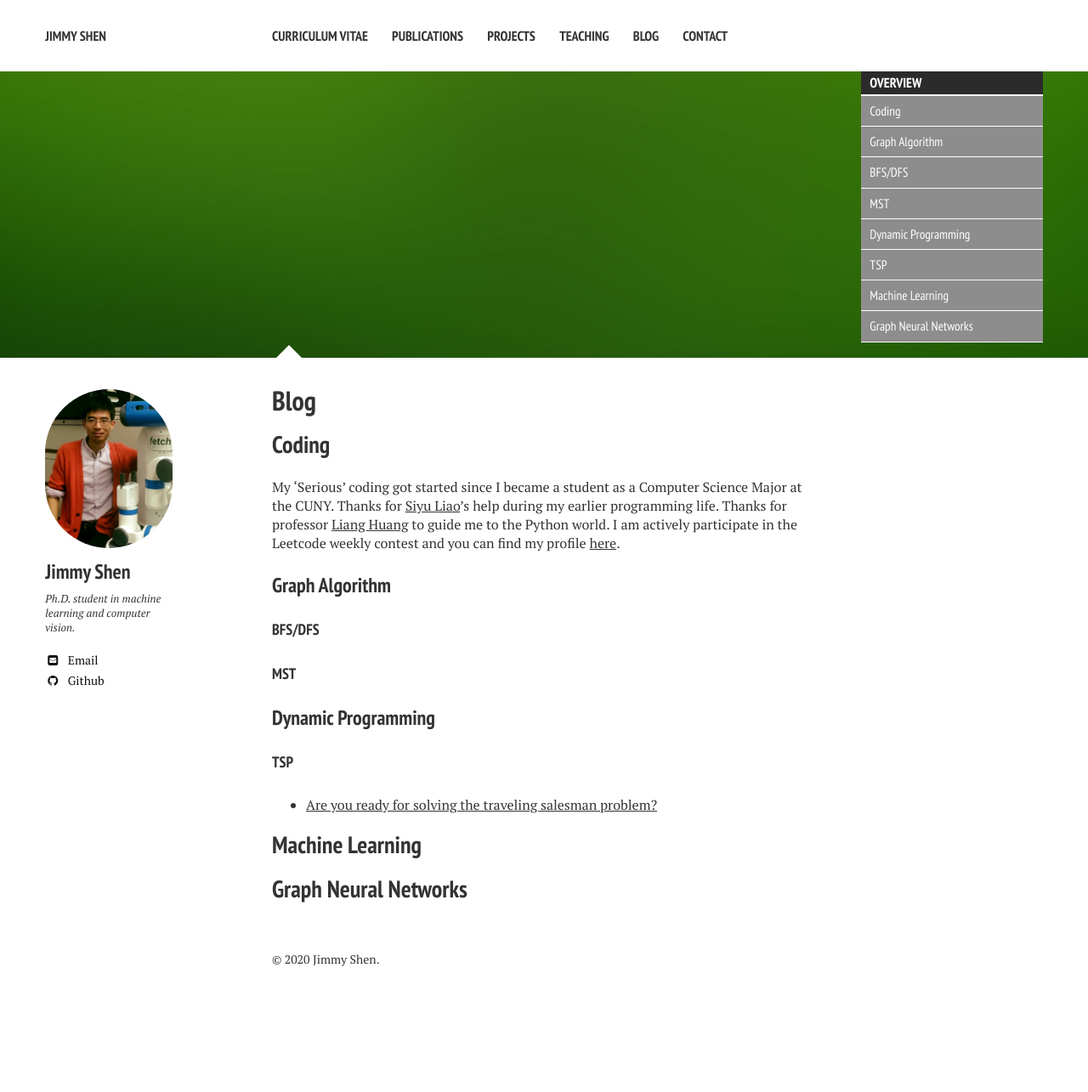
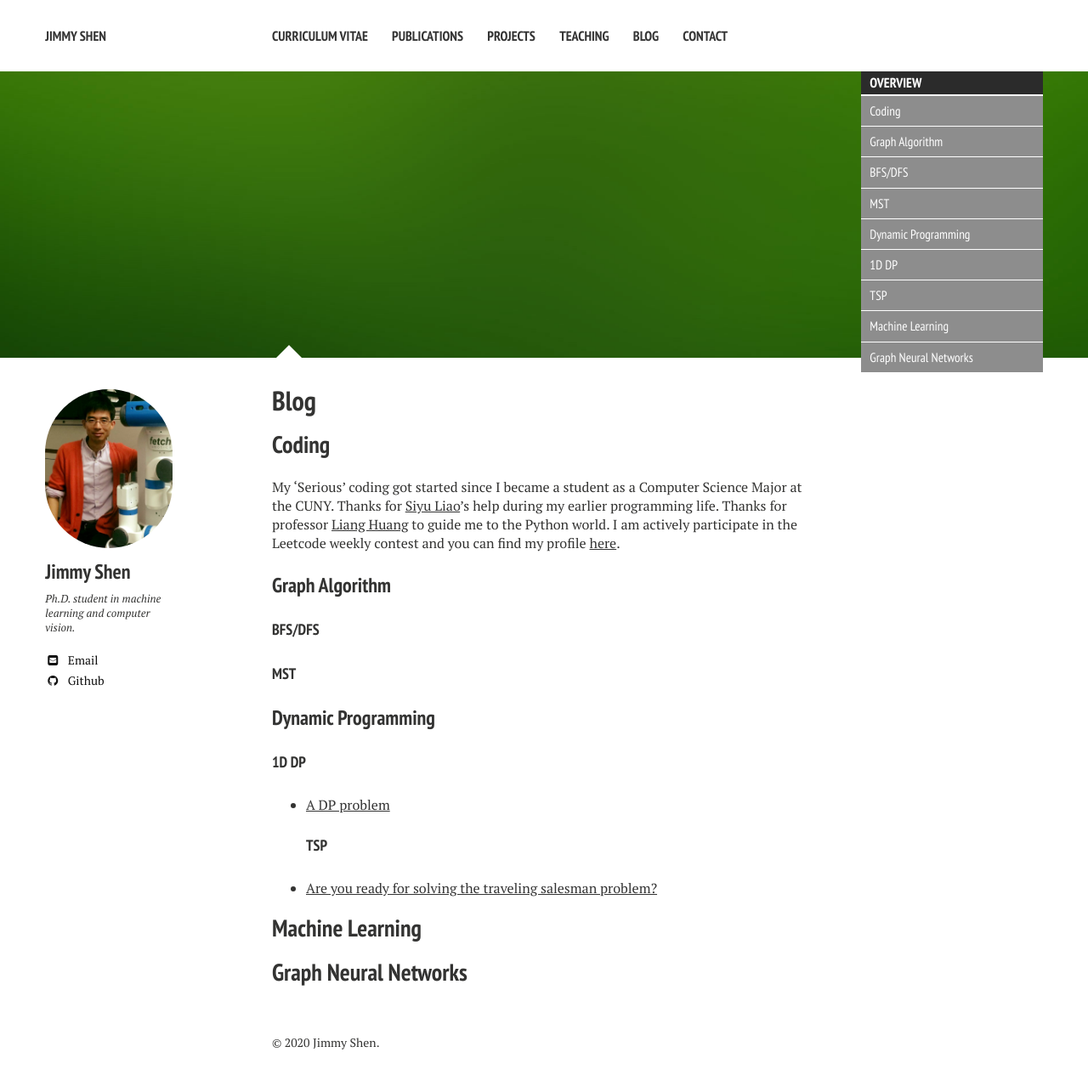
Before and after one commit to xiaokeshen/xiaokeshen.github.io, a Jekyll site: the page built from blog/index.md, in a window 1280 px wide. Shown: the whole page at 85% size. Built offline with Jekyll 4.4.1, drawn with Linux system fonts in a browser that asks for light colours; nearby versions of some CDN libraries; before the commit the page ends 1187 px from its top, so only the background shows below that.

Commit message:
add a 1D DP problem

```diff
--- a/blog/index.md
+++ b/blog/index.md
@@ -28,6 +28,8 @@ My 'Serious' coding got started since I became a student as a Computer Science M
 #### MST
 
 ### Dynamic Programming
+#### 1D DP
+- [A DP problem](https://medium.com/@jim.morris.shen/a-dp-problem-a85ed7df44?source=friends_link&sk=508284b99db5bcc448f1e462db752395)
 #### TSP
 - [Are you ready for solving the traveling salesman problem?](https://medium.com/analytics-vidhya/are-you-read-for-solving-the-traveling-salesman-problem-80e3c4ea45fc?source=friends_link&sk=b28ea8888460935401ae02f800d6ccd8)
 
```
